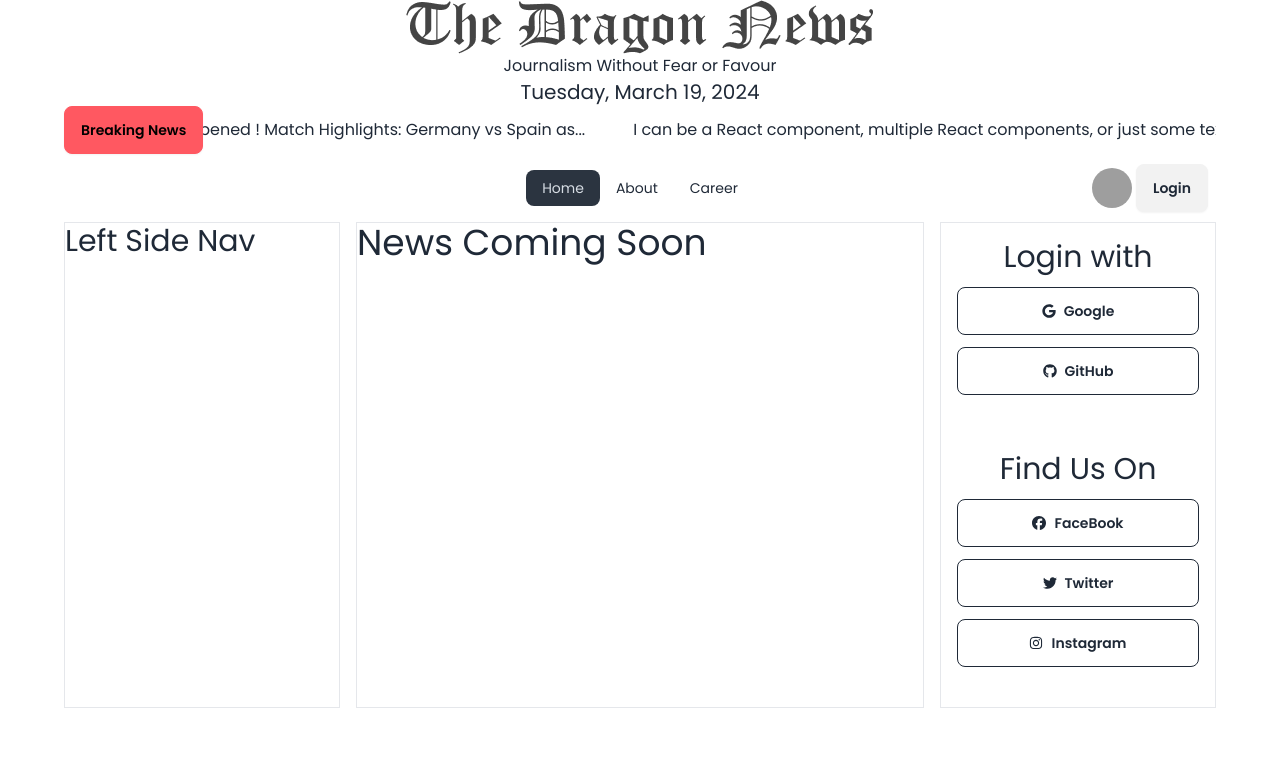
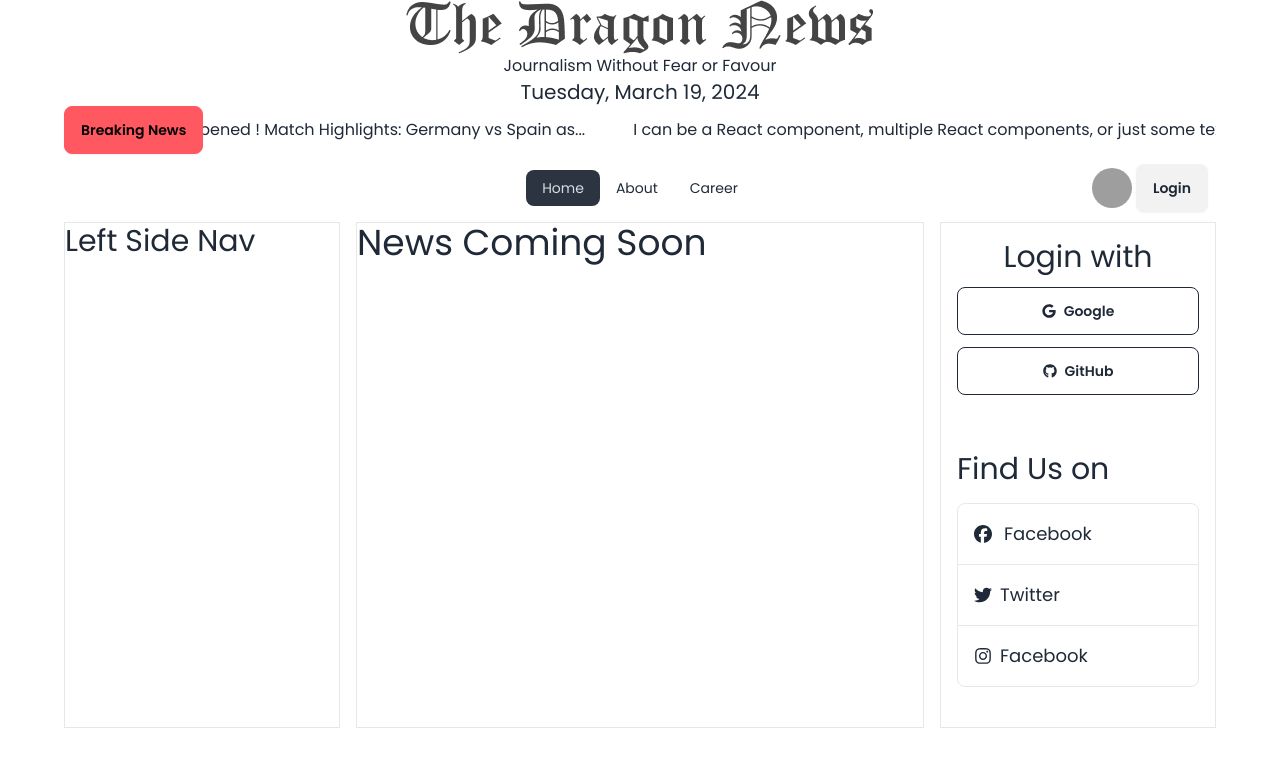
Before and after one commit to SyedHasibAhmed/Dragon-News, a React (Vite) app: page / in a window 1280 px wide. Shown: the top 766 px of the page. Built offline with nearby package versions, Linux system fonts and the light colour scheme; grey boxes are pictures that could not be loaded.

Commit message:
Right NavBar Update

```diff
--- a/src/pages/Shared/RightSideNav/RightSideNav.jsx
+++ b/src/pages/Shared/RightSideNav/RightSideNav.jsx
@@ -22,20 +22,26 @@ const RightSideNav = () => {
         </button>
       </div>
       {/* Find Us On */}
-      <div className="p-4 space-y-3 mb-6">
-        <h2 className="text-3xl text-bold text-center">Find Us On</h2>
-        <button className="btn btn-outline w-full">
-          <FaFacebook></FaFacebook>
-          FaceBook
-        </button>
-        <button className="btn btn-outline w-full">
-          <FaTwitter></FaTwitter>
-          Twitter
-        </button>
-        <button className="btn btn-outline w-full">
-          <FaInstagram></FaInstagram>
-          Instagram
-        </button>
+      <div className="p-4 mb-6">
+        <h2 className="text-3xl mb-4">Find Us on</h2>
+        <a
+          className="p-4 flex text-lg items-center border rounded-t-lg"
+          href=""
+        >
+          <FaFacebook className="mr-3"></FaFacebook>
+          <span>Facebook</span>
+        </a>
+        <a className="p-4 flex text-lg items-center border-x" href="">
+          <FaTwitter className="mr-2"></FaTwitter>
+          <span>Twitter</span>
+        </a>
+        <a
+          className="p-4 flex text-lg items-center border rounded-b-lg"
+          href=""
+        >
+          <FaInstagram className="mr-2"></FaInstagram>
+          <span>Facebook</span>
+        </a>
       </div>
     </div>
   );
```
